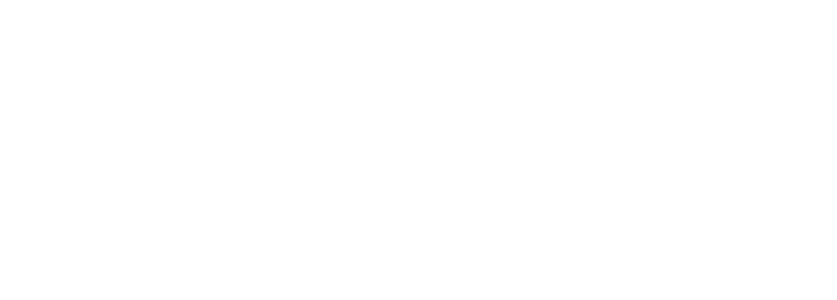
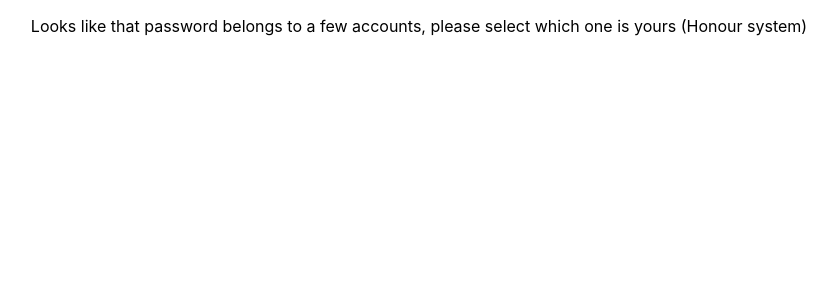
Before and after one commit to CD-Mackay/bad_ui_battles, a React (Create React App) app in the folder which_account/: page / in a window 1280 px wide. Both pictures are taken after typing "Sample123" into the empty fields and a click on the button "Login". Shown: the top 300 px of the page, without its empty margins (221-1058 px from the left). Built offline with nearby package versions, Linux system fonts and the light colour scheme.

Commit message:
add copy

```diff
--- a/which_account/src/App.js
+++ b/which_account/src/App.js
@@ -34,7 +34,6 @@
   const handleLogin = (e, pass) => {
     e.preventDefault();
     let possibleAccounts = accounts.filter((element) => element.password === pass)
-    console.log(possibleAccounts)
     setPossible(possibleAccounts);
     setView("accounts");
     return possibleAccounts;
--- a/which_account/src/Components/Accounts/Accounts.js
+++ b/which_account/src/Components/Accounts/Accounts.js
@@ -1,13 +1,13 @@
 import React from "react";
 
 const Accounts = ({ accounts }) => {
-  console.log("accounts", accounts);
 
   const AccountItem = ({account}) => {
     return <p>{account.username}</p>;
   };
   return (
     <div>
+      <p>Looks like that password belongs to a few accounts, please select which one is yours (Honour system)</p>
       {accounts.map((element, index) => {
         return <AccountItem account={element} key={index} />;
       })}
```
